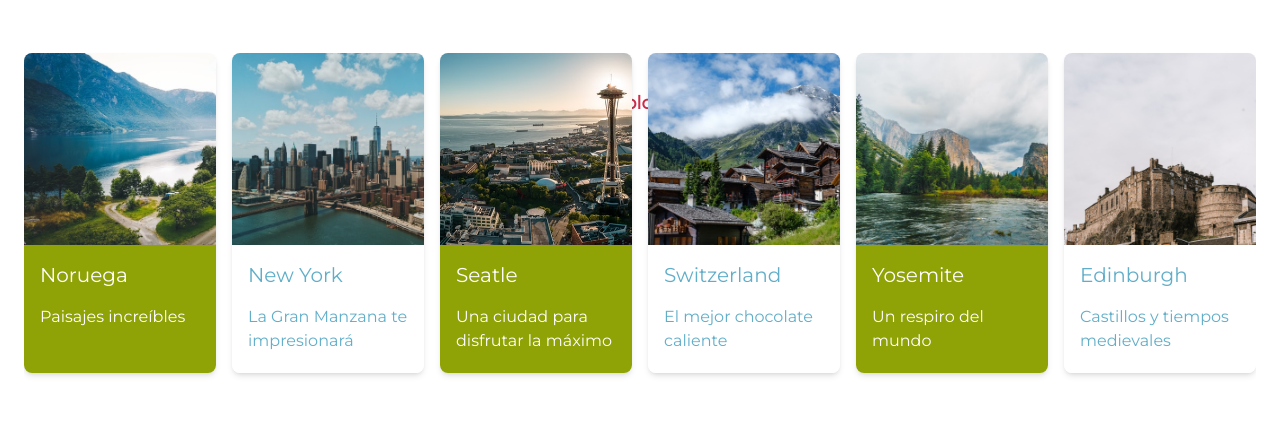
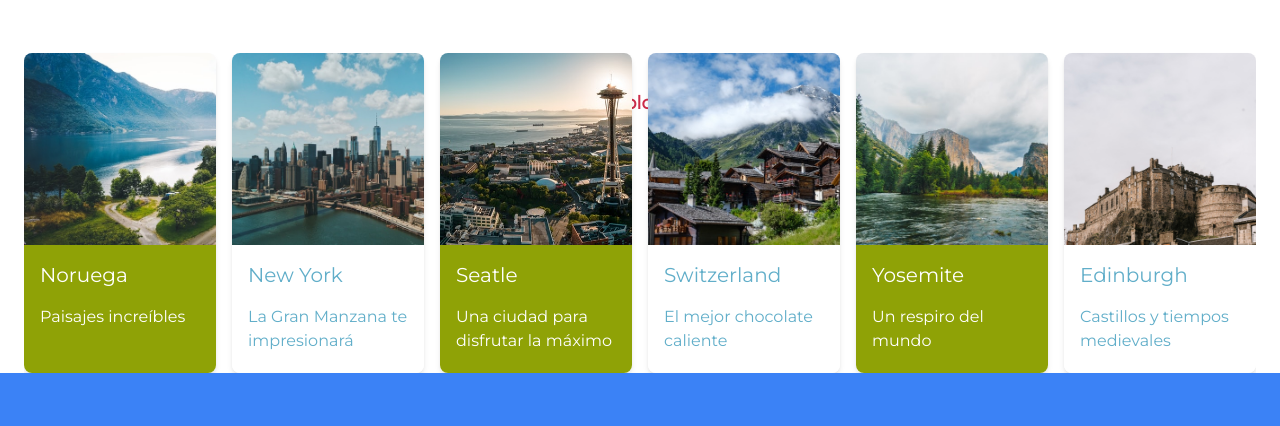
Before and after one commit to chriscodex/tailwindCSS-introduction, a website: page public/index.html in a window 1280 px wide. Shown: the part 363-789 px from the top of the page. Drawn offline with Linux system fonts and the light colour scheme.

Commit message:
tab-bar section added

```diff
--- a/public/index.html
+++ b/public/index.html
@@ -157,6 +157,11 @@
     <p class="text-sm text-gray-500">Nosotros</p>
   </footer>
 
+  <!-- Tab Bar -->
+  <div id="tab-bar"
+    class="w-full h-16 bg-blue-500 fixed left-0 bottom-0 shadow-md flex space-x-8 items-center justify-center">
+
+  </div>
 </body>
 
 </html>
```
